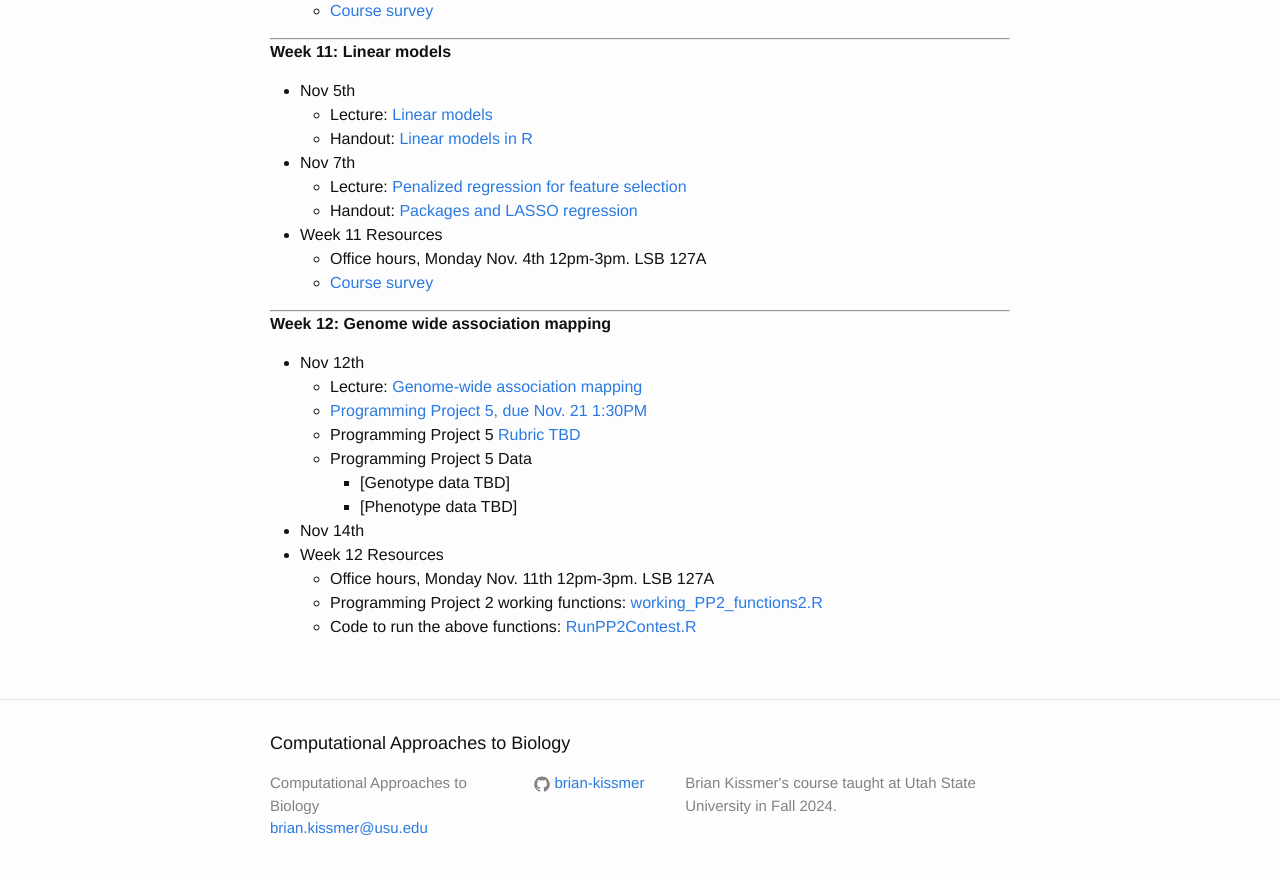
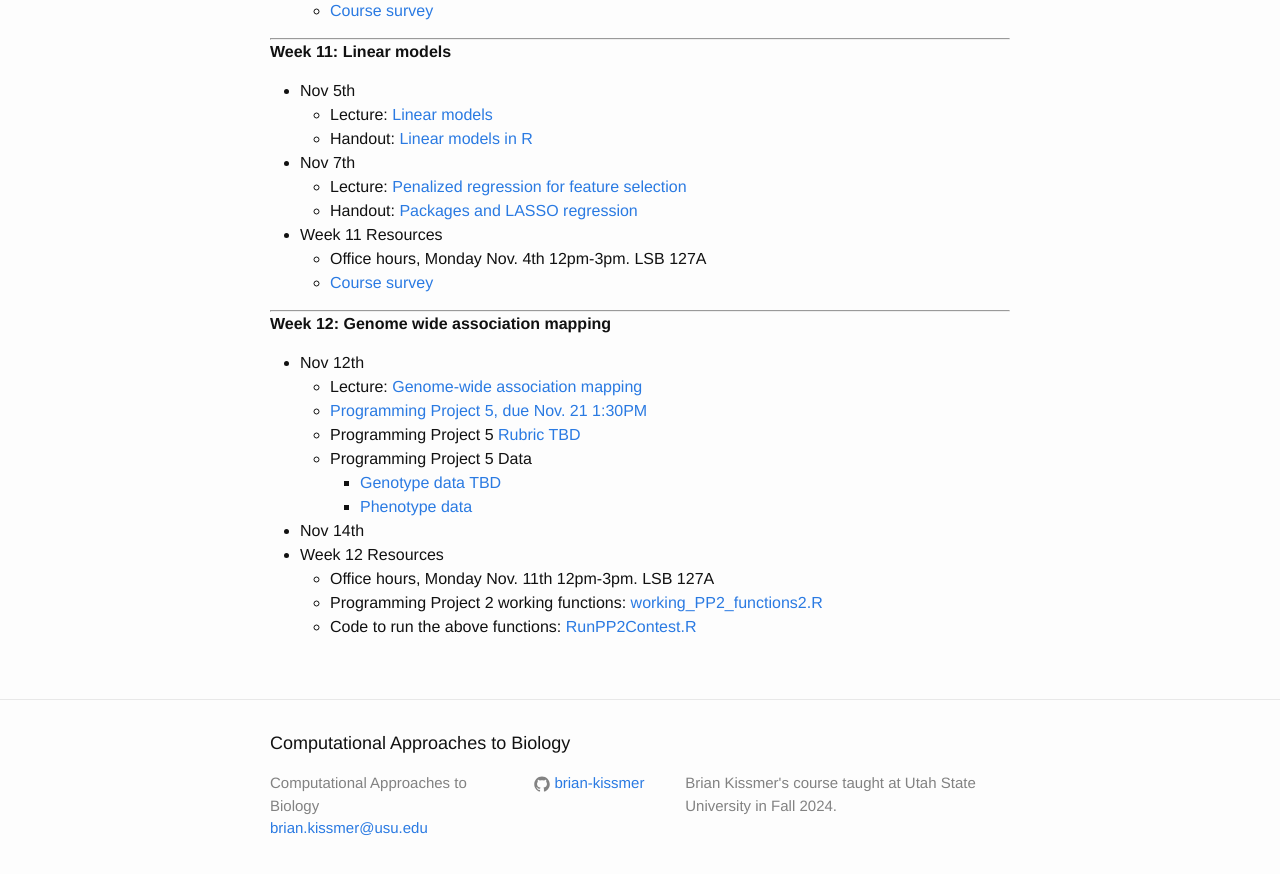
Before and after one commit to brian-kissmer/brian-kissmer.github.io, a Jekyll site: the page built from Schedule.md, in a window 1280 px wide and 900 px high, scrolled down 3088 px. Shown: the top 874 px of the window. Built offline with Jekyll 4.4.1, drawn with Linux system fonts in a browser that asks for light colours.

Commit message:
Update Schedule.md

```diff
--- a/Schedule.md
+++ b/Schedule.md
@@ -171,8 +171,8 @@ layout: page
     * [Programming Project 5, due Nov. 21 1:30PM]({{ site.baseurl }}/programming_projects/programming_project5.html)
     * Programming Project 5 [Rubric TBD]({{ site.baseurl }}/rubrics/pp5_rubric.html)
     * Programming Project 5 Data
-       * [Genotype data TBD]
-       * [Phenotype data TBD]
+       * [Genotype data TBD]({{ site.baseurl }}/data/compbioX2.zip)
+       * [Phenotype data]({{ site.baseurl }}/data/compbioY.txt)
 * Nov 14th
 * Week 12 Resources
     * Office hours, Monday Nov. 11th 12pm-3pm. LSB 127A
```
